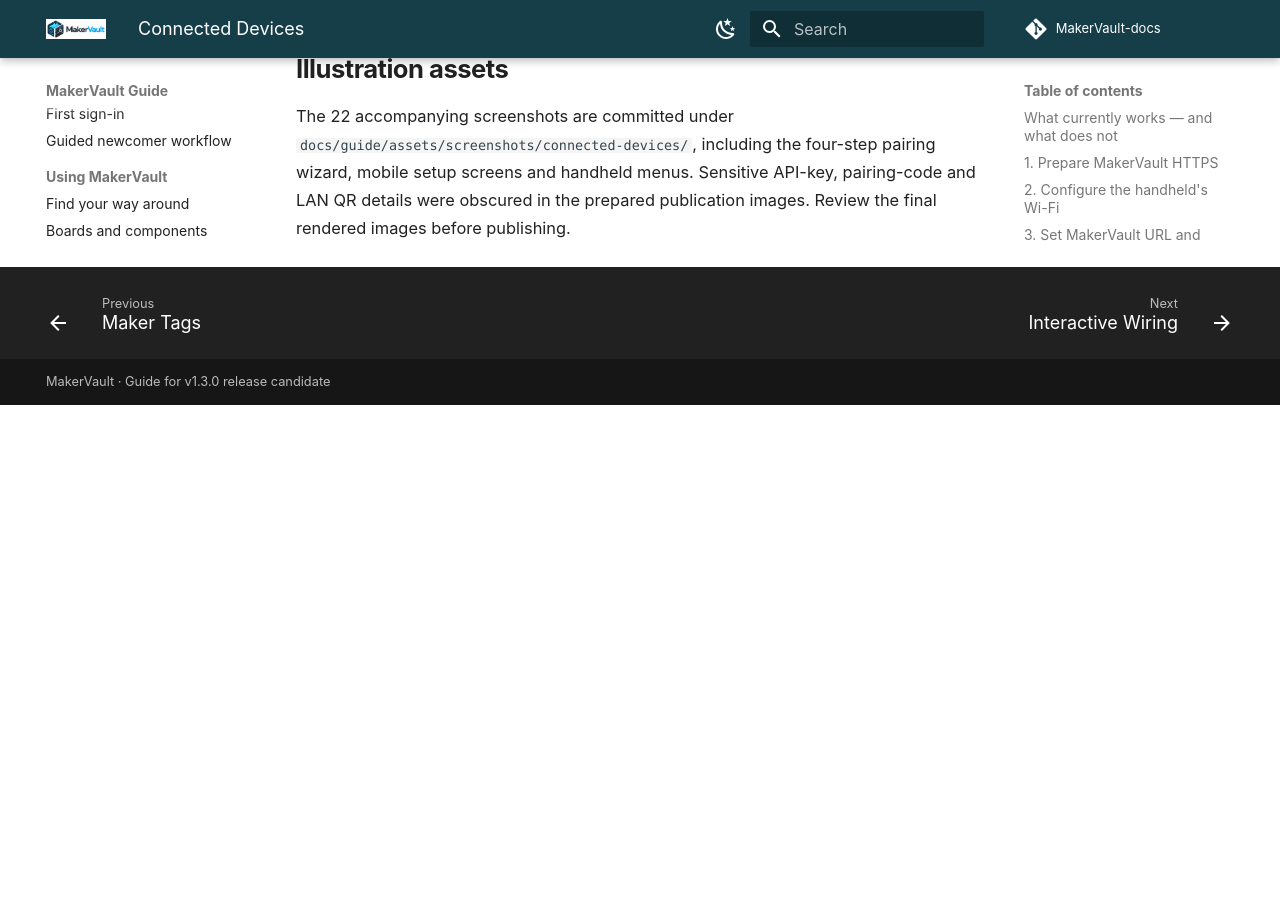
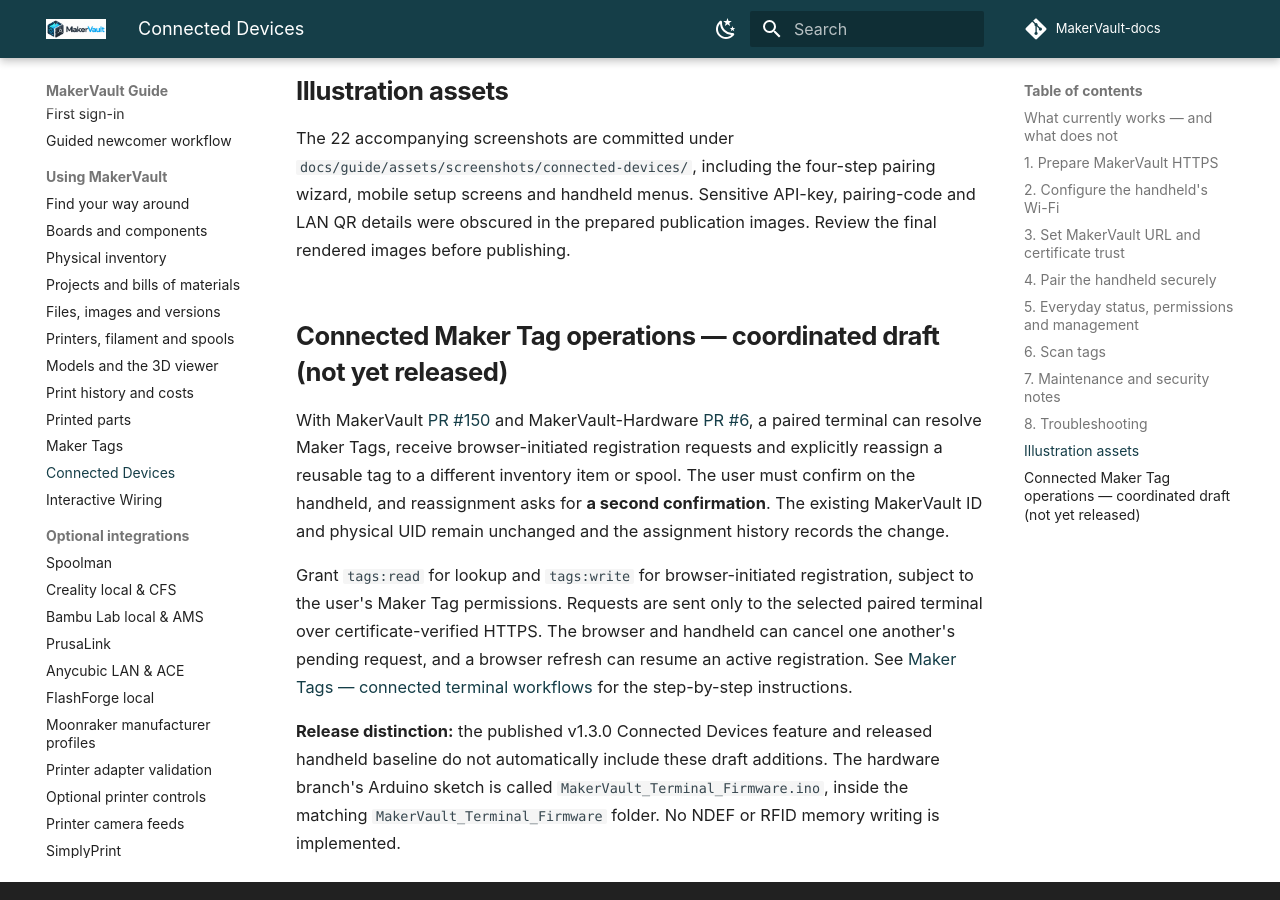
Before and after one commit to gavrd7/MakerVault-docs, an MkDocs documentation site: the page built from docs/guide/using/connected-devices.md, in a window 1280 px wide and 900 px high, scrolled down 13553 px. Built offline with MkDocs 1.6.1 and Material for MkDocs 9.7.7, drawn with Linux system fonts in a browser that asks for light colours; comment, search, counter and statistics services are not loaded; before the commit the page ends 13958 px from its top, so only the background shows below that; some of the changed text lies outside the part shown.

Commit message:
docs: document draft connected MakerTag workflows and current release distinction

```diff
--- a/docs/guide/using/connected-devices.md
+++ b/docs/guide/using/connected-devices.md
@@ -1,7 +1,7 @@
-# Connected Devices and RFID/NFC handheld (v1.3.0 preview)
+# Connected Devices and RFID/NFC handheld (v1.3.0)
 
 !!! warning "Preview — not yet the stable release"
-    This page documents the tested **v1.3.0 staging** Connected Devices workflow and the **ESP32-S3 handheld firmware v0.5.1.13 release candidate**. MakerVault **v1.2.2 remains the current stable release** until v1.3.0 is published. The tested firmware must still be committed and released separately.
+    This page documents the tested **v1.3.0 staging** Connected Devices workflow and the **ESP32-S3 handheld firmware v0.5.1.13 release candidate**. MakerVault **v1.3.0 has been published**. The connected Maker Tag additions in application PR #150 and hardware PR #6 are separate unreleased work. The tested firmware must still be committed and released separately.
 
 **Want to build the terminal?** Start with the [RFID/NFC handheld build appendix](../reference/rfid-terminal-build.md), which covers parts, printed enclosure, assembly checks and links to the [MakerVault-Hardware repository](https://github.com/gavrd7/MakerVault-Hardware).
 
@@ -150,3 +150,12 @@
 ## Illustration assets
 
 The 22 accompanying screenshots are committed under `docs/guide/assets/screenshots/connected-devices/`, including the four-step pairing wizard, mobile setup screens and handheld menus. Sensitive API-key, pairing-code and LAN QR details were obscured in the prepared publication images. Review the final rendered images before publishing.
+
+
+## Connected Maker Tag operations — coordinated draft (not yet released)
+
+With MakerVault [PR #150](https://github.com/gavrd7/MakerVault/pull/150) and MakerVault-Hardware [PR #6](https://github.com/gavrd7/MakerVault-Hardware/pull/6), a paired terminal can resolve Maker Tags, receive browser-initiated registration requests and explicitly reassign a reusable tag to a different inventory item or spool. The user must confirm on the handheld, and reassignment asks for **a second confirmation**. The existing MakerVault ID and physical UID remain unchanged and the assignment history records the change.
+
+Grant `tags:read` for lookup and `tags:write` for browser-initiated registration, subject to the user's Maker Tag permissions. Requests are sent only to the selected paired terminal over certificate-verified HTTPS. The browser and handheld can cancel one another's pending request, and a browser refresh can resume an active registration. See [Maker Tags — connected terminal workflows](maker-tags.md#connected-rfid-terminal-workflows-pending-release-makerVault-pr-150) for the step-by-step instructions.
+
+**Release distinction:** the published v1.3.0 Connected Devices feature and released handheld baseline do not automatically include these draft additions. The hardware branch's Arduino sketch is called `MakerVault_Terminal_Firmware.ino`, inside the matching `MakerVault_Terminal_Firmware` folder. No NDEF or RFID memory writing is implemented.
```
